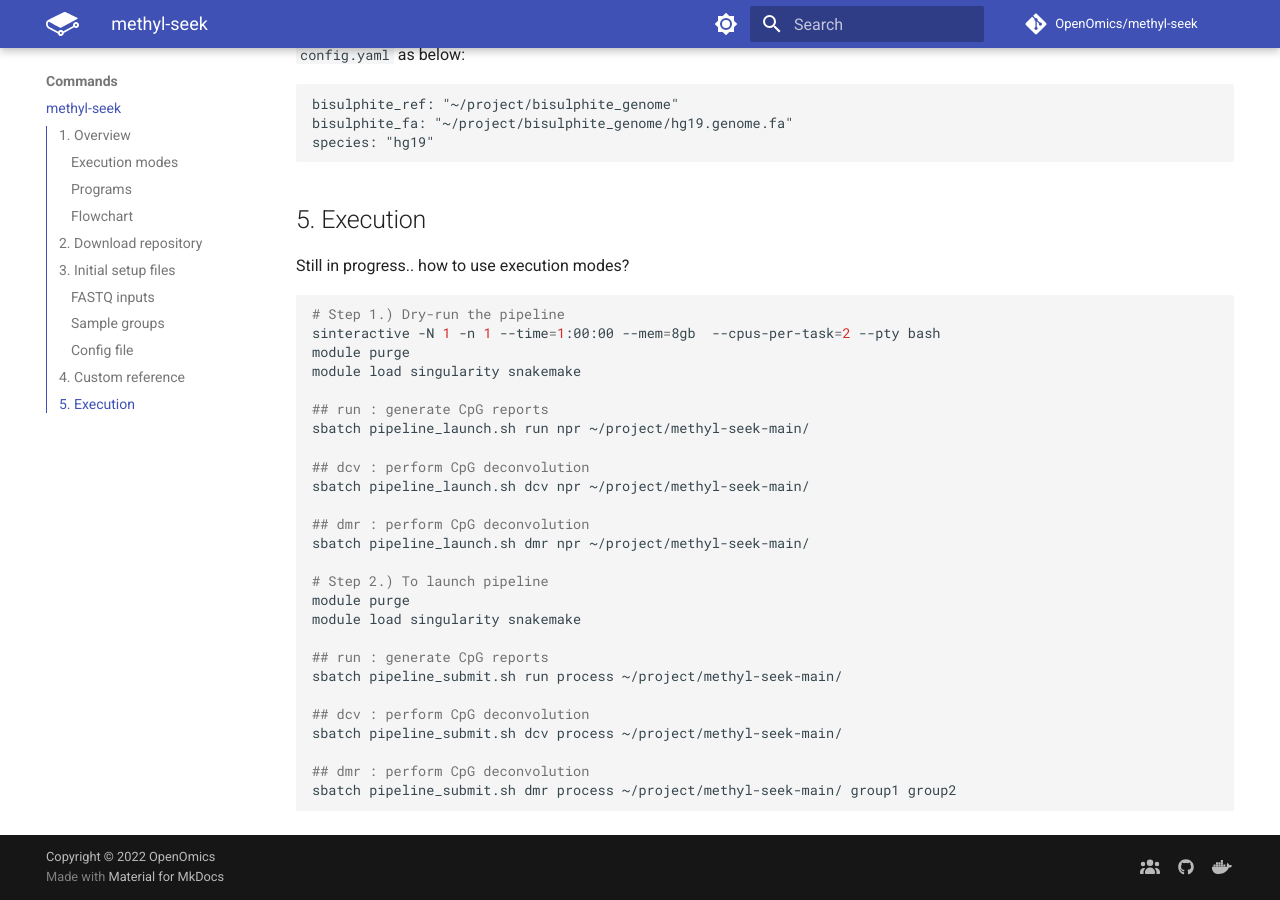
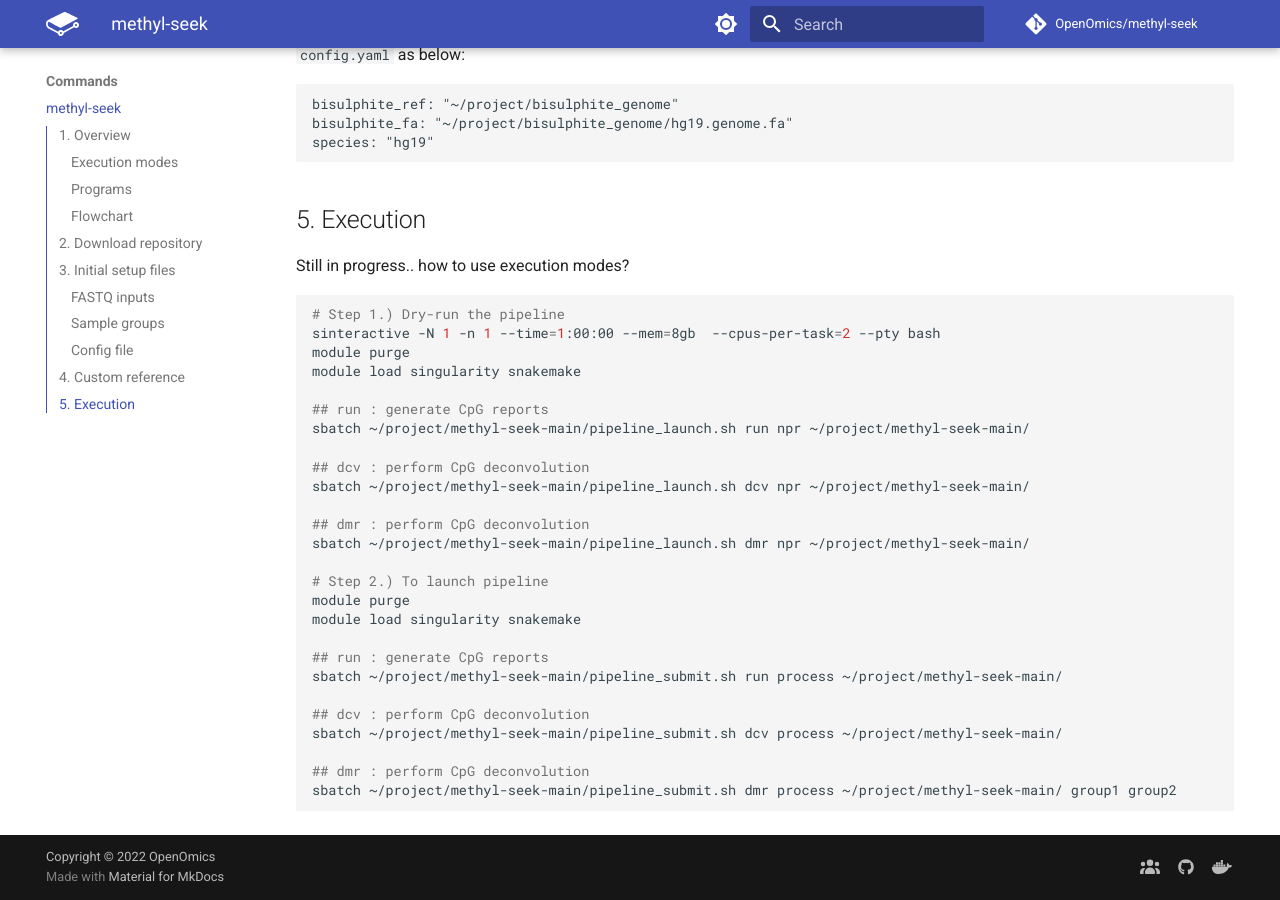
Before and after one commit to OpenOmics/methyl-seek, an MkDocs documentation site: the page built from docs/usage/run.md, in a window 1280 px wide and 900 px high, scrolled down 2601 px. Built offline with MkDocs 1.6.1 and Material for MkDocs 9.7.7, drawn with Linux system fonts in a browser that asks for light colours; comment, search, counter and statistics services are not loaded; the version menu is left out.

Commit message:
documentation edited

````diff
--- a/docs/usage/run.md
+++ b/docs/usage/run.md
@@ -103,25 +103,25 @@ module purge
 module load singularity snakemake
 
 ## run : generate CpG reports
-sbatch pipeline_launch.sh run npr ~/project/methyl-seek-main/
+sbatch ~/project/methyl-seek-main/pipeline_launch.sh run npr ~/project/methyl-seek-main/
 
 ## dcv : perform CpG deconvolution
-sbatch pipeline_launch.sh dcv npr ~/project/methyl-seek-main/
+sbatch ~/project/methyl-seek-main/pipeline_launch.sh dcv npr ~/project/methyl-seek-main/
 
 ## dmr : perform CpG deconvolution
-sbatch pipeline_launch.sh dmr npr ~/project/methyl-seek-main/
+sbatch ~/project/methyl-seek-main/pipeline_launch.sh dmr npr ~/project/methyl-seek-main/
 
 # Step 2.) To launch pipeline
 module purge
 module load singularity snakemake
 
 ## run : generate CpG reports
-sbatch pipeline_submit.sh run process ~/project/methyl-seek-main/
+sbatch ~/project/methyl-seek-main/pipeline_submit.sh run process ~/project/methyl-seek-main/
 
 ## dcv : perform CpG deconvolution
-sbatch pipeline_submit.sh dcv process ~/project/methyl-seek-main/
+sbatch ~/project/methyl-seek-main/pipeline_submit.sh dcv process ~/project/methyl-seek-main/
 
 ## dmr : perform CpG deconvolution
-sbatch pipeline_submit.sh dmr process ~/project/methyl-seek-main/ group1 group2
+sbatch ~/project/methyl-seek-main/pipeline_submit.sh dmr process ~/project/methyl-seek-main/ group1 group2
 
 ```
````
